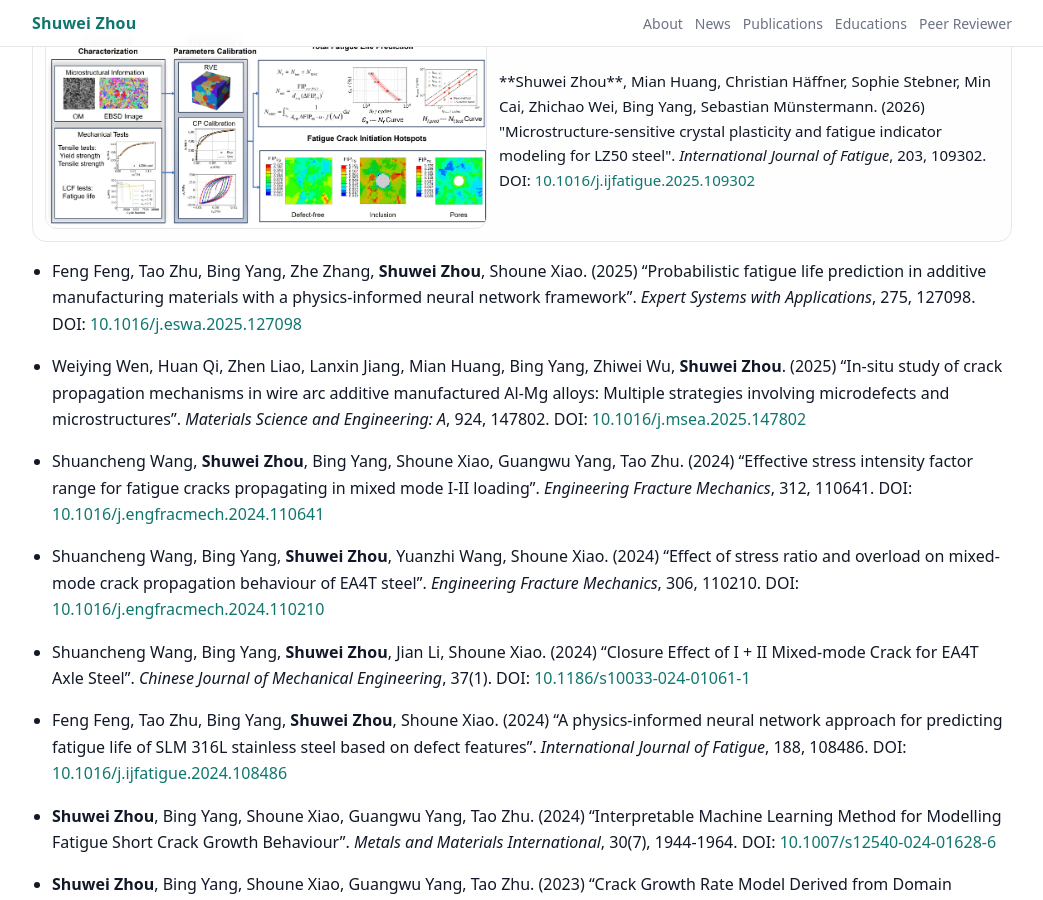
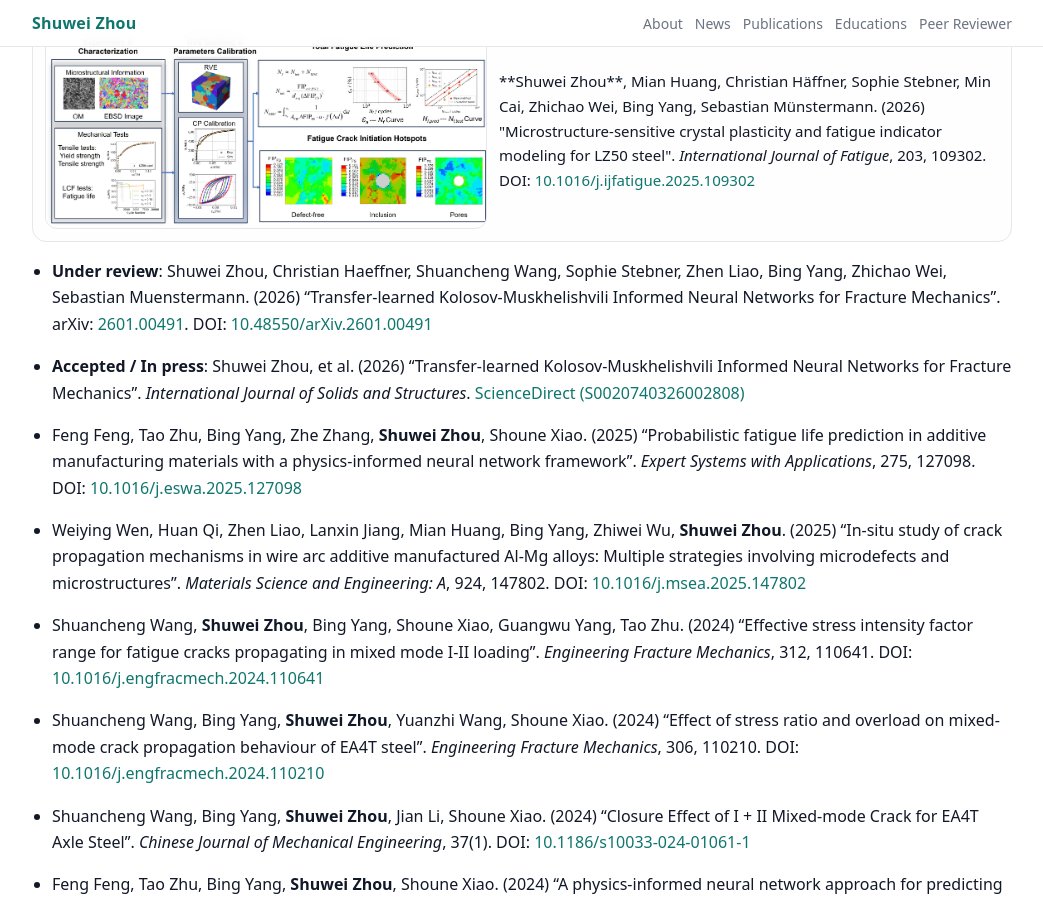
Before and after one commit to spellbookrz/Shuwei_Zhou_Homepage, a Jekyll site: the page built from index.md, in a window 1280 px wide and 900 px high, scrolled down 1999 px. Shown: the whole window, without its empty margins (118-1161 px from the left). Built offline with Jekyll 4.4.1, drawn with Linux system fonts in a browser that asks for light colours.

Commit message:
Add under-review arXiv and in-press ScienceDirect papers

```diff
--- a/index.md
+++ b/index.md
@@ -76,6 +76,10 @@ I am aiming to integrate these two research directions to develop data-driven mu
   </div>
 </div>
 
+- **Under review**: Shuwei Zhou, Christian Haeffner, Shuancheng Wang, Sophie Stebner, Zhen Liao, Bing Yang, Zhichao Wei, Sebastian Muenstermann. (2026) "Transfer-learned Kolosov-Muskhelishvili Informed Neural Networks for Fracture Mechanics". arXiv: <a href="https://arxiv.org/abs/2601.00491">2601.00491</a>. DOI: <a href="https://doi.org/10.48550/arXiv.2601.00491">10.48550/arXiv.2601.00491</a>
+
+- **Accepted / In press**: Shuwei Zhou, et al. (2026) "Transfer-learned Kolosov-Muskhelishvili Informed Neural Networks for Fracture Mechanics". <i>International Journal of Solids and Structures</i>. <a href="https://www.sciencedirect.com/science/article/pii/S0020740326002808">ScienceDirect (S0020740326002808)</a>
+
 - Feng Feng, Tao Zhu, Bing Yang, Zhe Zhang, **Shuwei Zhou**, Shoune Xiao. (2025) "Probabilistic fatigue life prediction in additive manufacturing materials with a physics-informed neural network framework". <i>Expert Systems with Applications</i>, 275, 127098. DOI: [10.1016/j.eswa.2025.127098](https://doi.org/10.1016/j.eswa.2025.127098)<span class='show_paper_citations' data='krmnMWIAAAAJ:LkGwnXOMwfcC'></span>
 
 - Weiying Wen, Huan Qi, Zhen Liao, Lanxin Jiang, Mian Huang, Bing Yang, Zhiwei Wu, **Shuwei Zhou**. (2025) "In-situ study of crack propagation mechanisms in wire arc additive manufactured Al-Mg alloys: Multiple strategies involving microdefects and microstructures". <i>Materials Science and Engineering: A</i>, 924, 147802. DOI: [10.1016/j.msea.2025.147802](https://doi.org/10.1016/j.msea.2025.147802)<span class='show_paper_citations' data='krmnMWIAAAAJ:_FxGoFyzp5QC'></span>
```
